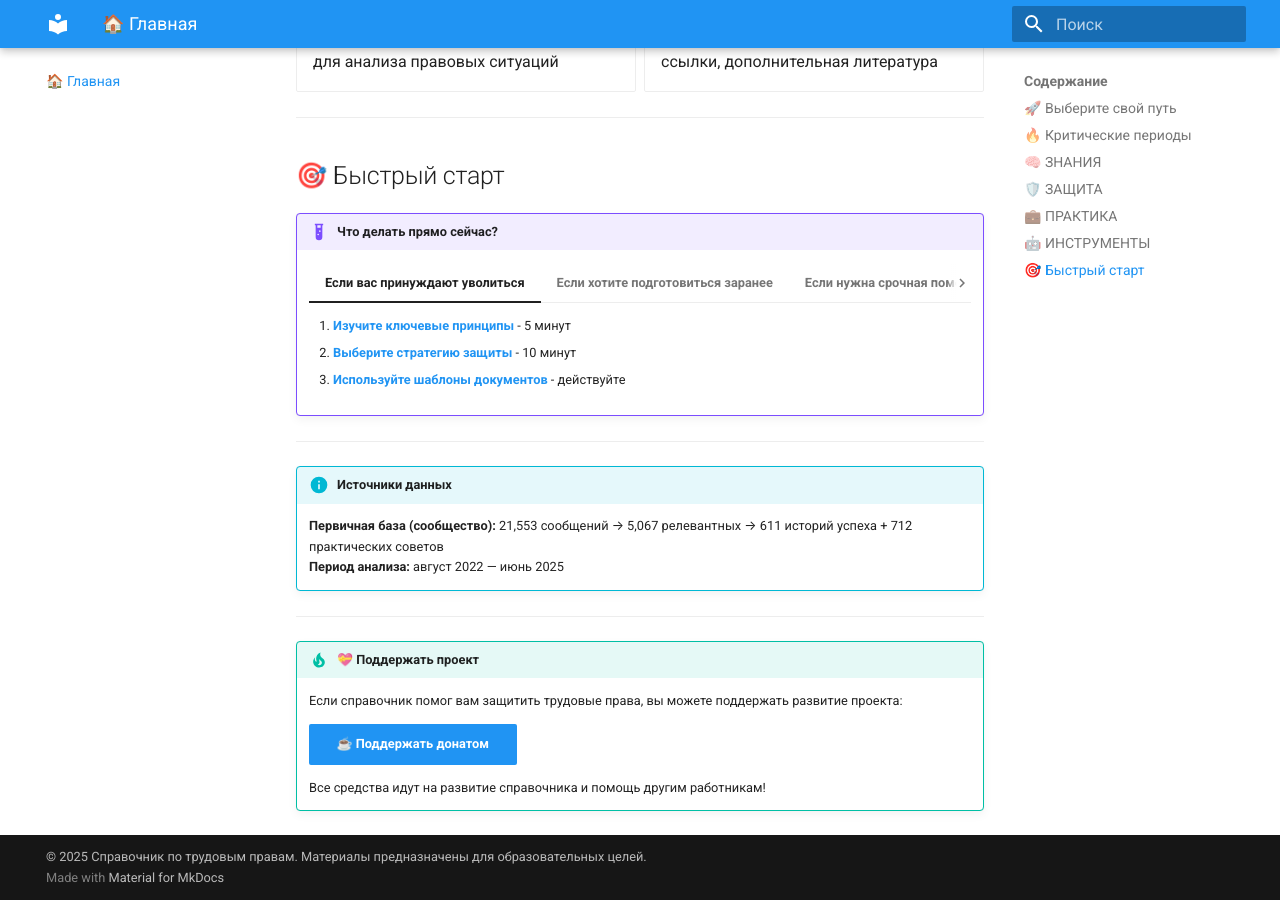
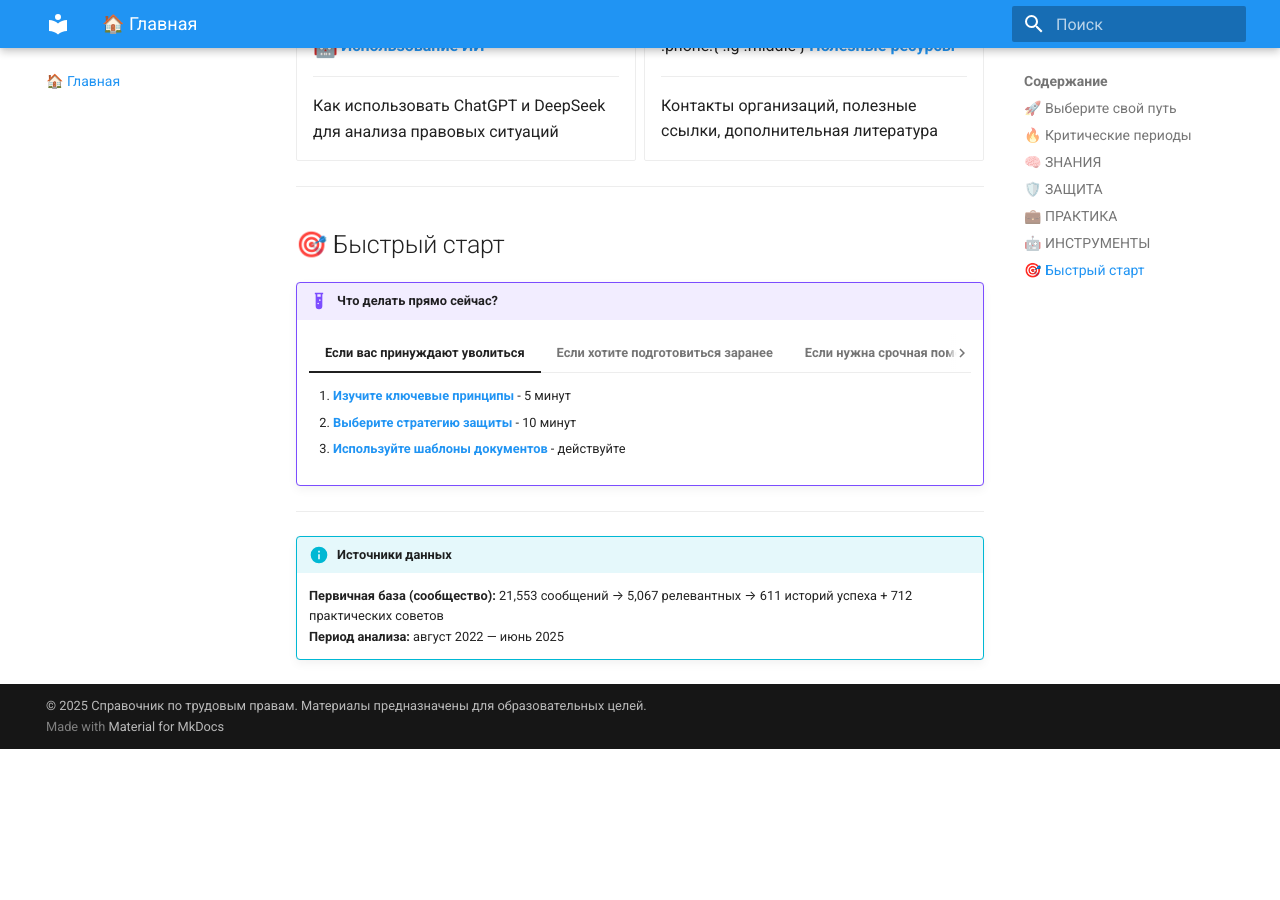
Before and after one commit to vldslavv/om-guide, an MkDocs documentation site: the page built from docs/index.md, in a window 1280 px wide and 900 px high, scrolled down 2849 px. Built offline with MkDocs 1.6.1 and Material for MkDocs 9.7.7, drawn with Linux system fonts in a browser that asks for light colours; emoji names are drawn with the system emoji font; after the commit the page ends 3598 px from its top, so only the background shows below that.

Commit message:
Move donation button to top, simplify

```diff
--- a/docs/index.md
+++ b/docs/index.md
@@ -187,12 +189,3 @@
 !!! info "Источники данных"
     **Первичная база (сообщество):** 21,553 сообщений → 5,067 релевантных → 611 историй успеха + 712 практических советов
     **Период анализа:** август 2022 — июнь 2025
-
----
-
-!!! tip "💝 Поддержать проект"
-    Если справочник помог вам защитить трудовые права, вы можете поддержать развитие проекта:
-
-    **[☕ Поддержать донатом](https://t.me/tribute/app?startapp=dsx7){ .md-button .md-button--primary }**
-
-    Все средства идут на развитие справочника и помощь другим работникам!
```
Also changed, not shown: other parts of docs/index.md (+2 -0 lines), site/index.html, site/search/search_index.json, site/sitemap.xml, 1 other file.
